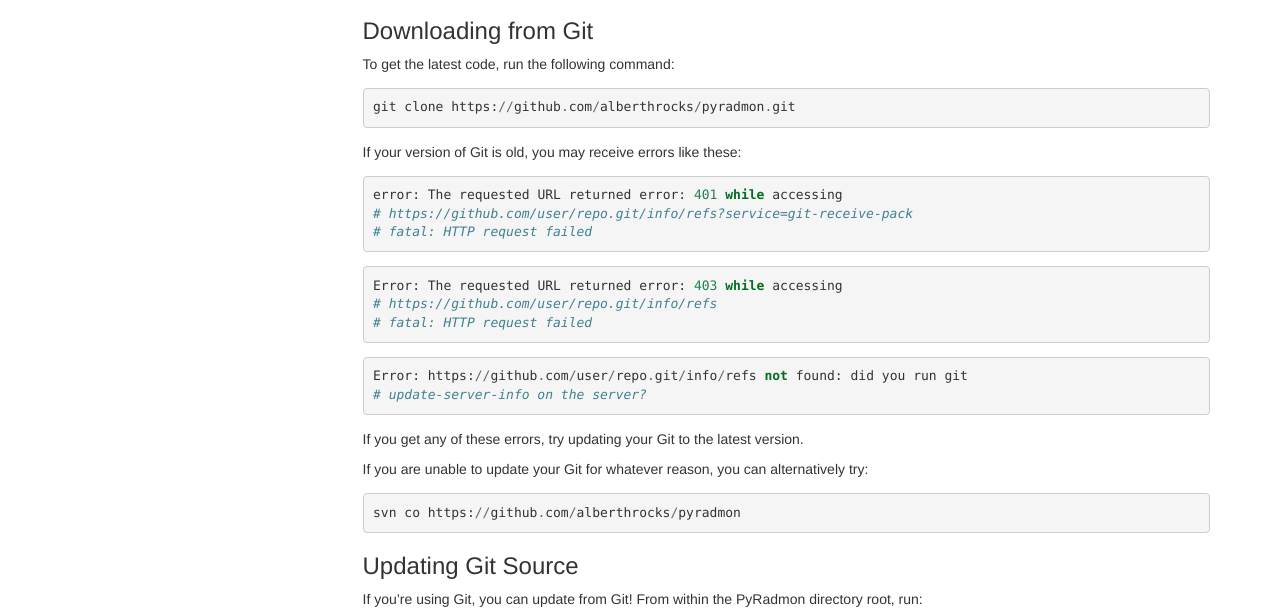
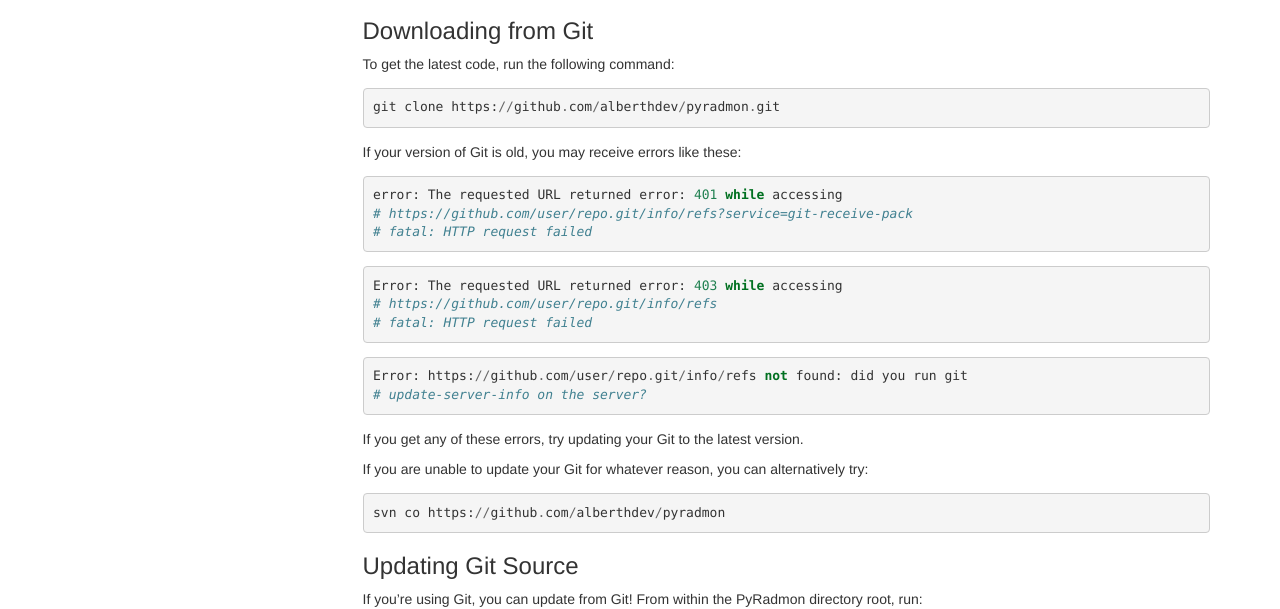
Before and after one commit to alberthdev/pyradmon, a Sphinx documentation site: the page built from docs/userdocs/getting-pyradmon.rst, in a window 1280 px wide and 1244 px high. Shown: the part 399-1008 px from the top of the window. Built offline with Sphinx 7.4.7, drawn with Linux system fonts in a browser that asks for light colours; nearby versions of some CDN libraries; library files that are not in the unit come from our copies; some of the changed lines change nothing that is shown.

Commit message:
Updated documentation with correct links

```diff
--- a/docs/userdocs/getting-pyradmon.rst
+++ b/docs/userdocs/getting-pyradmon.rst
@@ -2,13 +2,13 @@
 ***********************************************************************
 
 You can grab the latest source code
-`here <https://github.com/alberthrocks/pyradmon>`_.
+`here <https://github.com/alberthdev/pyradmon>`_.
 
 Stable Release
 --------------
 
 To get a stable release, go to the
-`releases page <https://github.com/alberthrocks/pyradmon/releases>`_
+`releases page <https://github.com/alberthdev/pyradmon/releases>`_
 and grab your preferred release. Beta and alpha versions of PyRadmon
 are also available on this page.
 
@@ -26,7 +26,7 @@
 
 To get the latest code, run the following command::
 
-    git clone https://github.com/alberthrocks/pyradmon.git
+    git clone https://github.com/alberthdev/pyradmon.git
 
 If your version of Git is old, you may receive errors like these::
 
@@ -50,7 +50,7 @@
 
 If you are unable to update your Git for whatever reason, you can alternatively try::
 
-    svn co https://github.com/alberthrocks/pyradmon
+    svn co https://github.com/alberthdev/pyradmon
 
 Updating Git Source
 +++++++++++++++++++
```
